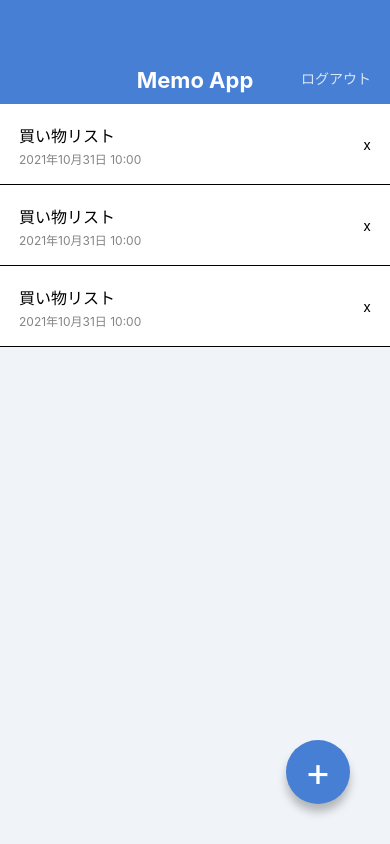
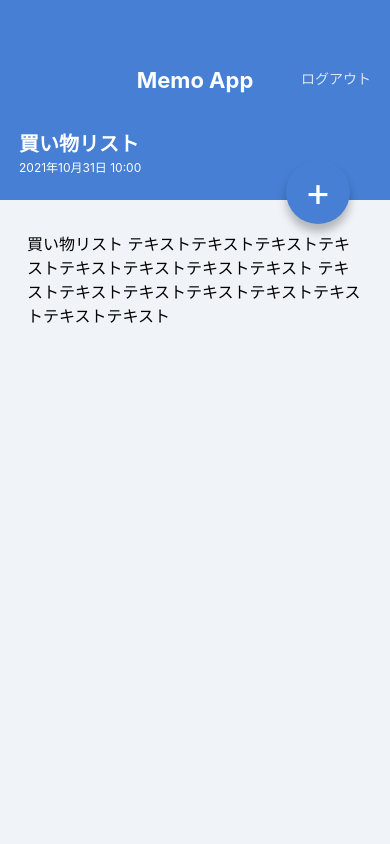
Before and after one commit to yoshiokaCB/memo-app-sample-2021, a React Native app: screen / in a window 390 px wide. Built offline with nearby package versions, Linux system fonts and the light colour scheme.

Commit message:
Create MemoDetailScreen.

```diff
--- a/App.jsx
+++ b/App.jsx
@@ -1,24 +1,10 @@
 import React from 'react';
-import { StyleSheet, View } from 'react-native';
-import AppBar from './src/components/AppBar';
-import MemoList from './src/components/MemoList';
-import CircleButton from './src/components/CircleButton';
+// import MemoListScreen from './src/screens/MemoListScreen';
+import MemoDetailScreen from './src/screens/MemoDetailScreen';
 
 export default function App() {
   return (
-    <View style={styles.container}>
-
-      <AppBar />
-      <MemoList />
-      <CircleButton>+</CircleButton>
-
-    </View>
+    // <MemoListScreen />
+    <MemoDetailScreen />
   );
 }
-
-const styles = StyleSheet.create({
-  container: {
-    flex: 1,
-    backgroundColor: '#f0f4f8',
-  },
-});
--- a/src/components/CircleButton.jsx
+++ b/src/components/CircleButton.jsx
@@ -1,11 +1,11 @@
 import React from 'react';
 import { StyleSheet, Text, View } from 'react-native';
-import { string } from 'prop-types';
+import { string, shape } from 'prop-types';
 
 export default function CircleButton(props) {
-  const { children } = props;
+  const { children, style } = props;
   return (
-    <View style={styles.circleButton}>
+    <View style={[styles.circleButton, style]}>
       <Text style={styles.circleButtonLabel}>
         {children}
       </Text>
@@ -15,6 +15,10 @@
 
 CircleButton.propTypes = {
   children: string.isRequired,
+  style: shape(),
+};
+CircleButton.defaultProps = {
+  style: null,
 };
 
 const styles = StyleSheet.create({
--- /dev/null
+++ b/src/screens/MemoDetailScreen.jsx
@@ -0,0 +1,57 @@
+import React from 'react';
+import { StyleSheet, View, ScrollView, Text } from 'react-native';
+import AppBar from '../components/AppBar';
+import CircleButton from '../components/CircleButton';
+
+export default function MemoDetailScreen() {
+  return (
+    <View style={styles.container}>
+      <AppBar />
+      <View style={styles.memoHeader}>
+        <Text style={styles.memoTitle}>買い物リスト</Text>
+        <Text style={styles.memoDate}>2021年10月31日 10:00</Text>
+      </View>
+      <ScrollView style={styles.memoBody}>
+        <Text style={styles.memoText}>
+          買い物リスト
+          テキストテキストテキストテキストテキストテキストテキストテキスト
+          テキストテキストテキストテキストテキストテキストテキストテキスト
+        </Text>
+      </ScrollView>
+      <CircleButton style={{ top: 160, bottom: 'auto' }}>+</CircleButton>
+    </View>
+  );
+}
+
+const styles = StyleSheet.create({
+  container: {
+    flex: 1,
+    backgroundColor: '#f0f4f8',
+  },
+  memoHeader: {
+    backgroundColor: '#467fd3',
+    height: 96,
+    justifyContent: 'center',
+    paddingVertical: 24,
+    paddingHorizontal: 19,
+  },
+  memoTitle: {
+    color: '#ffffff',
+    fontSize: 20,
+    lineHeight: 32,
+    fontWeight: 'bold',
+  },
+  memoDate: {
+    color: '#ffffff',
+    fontSize: 12,
+    lineHeight: 16,
+  },
+  memoBody: {
+    paddingVertical: 32,
+    paddingHorizontal: 27,
+  },
+  memoText: {
+    fontSize: 16,
+    lineHeight: 24,
+  }
+});
--- /dev/null
+++ b/src/screens/MemoListScreen.jsx
@@ -0,0 +1,22 @@
+import React from 'react';
+import { StyleSheet, View } from 'react-native';
+import AppBar from '../components/AppBar';
+import MemoList from '../components/MemoList';
+import CircleButton from '../components/CircleButton';
+
+export default function MemoListScreen() {
+  return (
+    <View style={styles.container}>
+      <AppBar />
+      <MemoList />
+      <CircleButton>+</CircleButton>
+    </View>
+  );
+}
+
+const styles = StyleSheet.create({
+  container: {
+    flex: 1,
+    backgroundColor: '#f0f4f8',
+  },
+});
```
